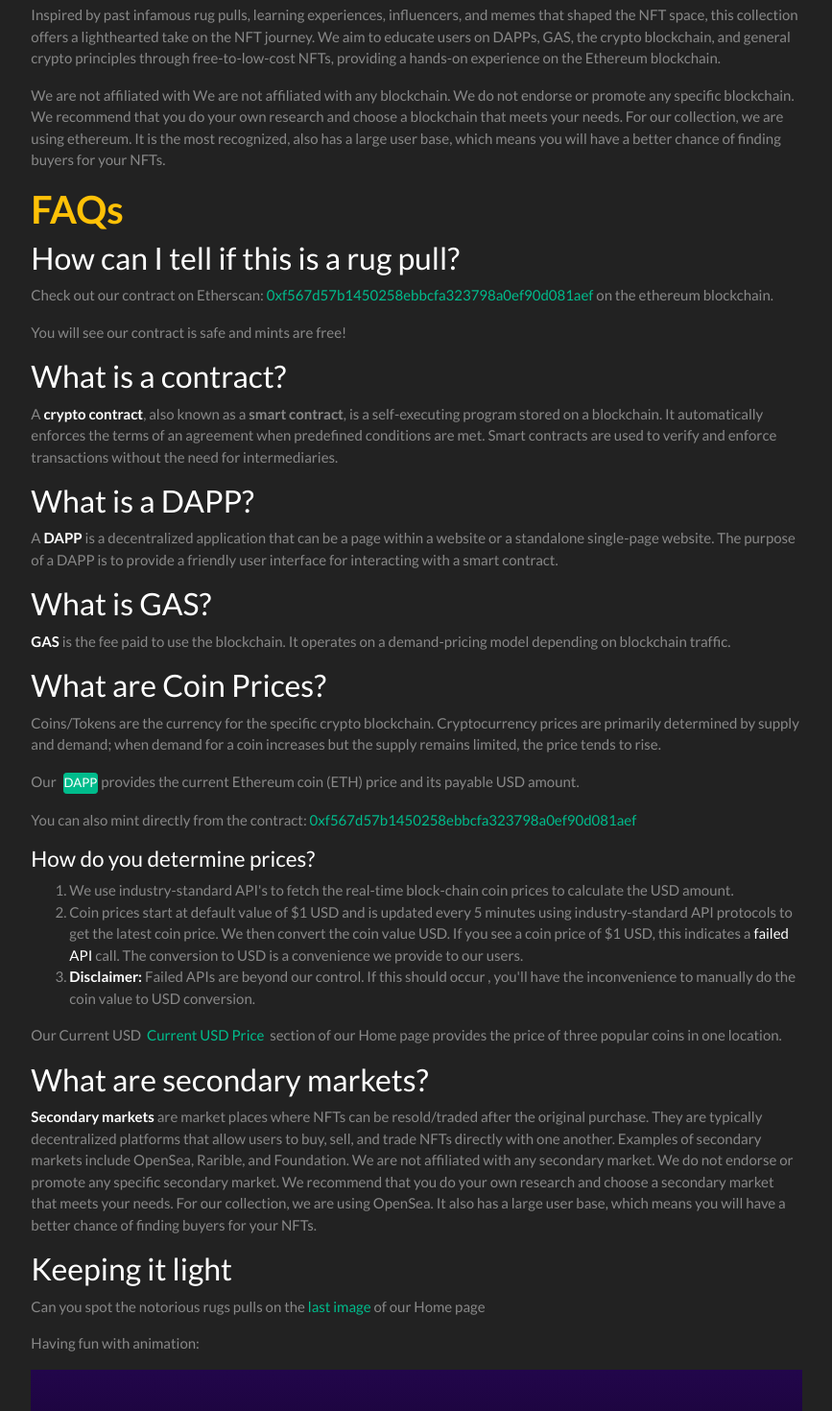
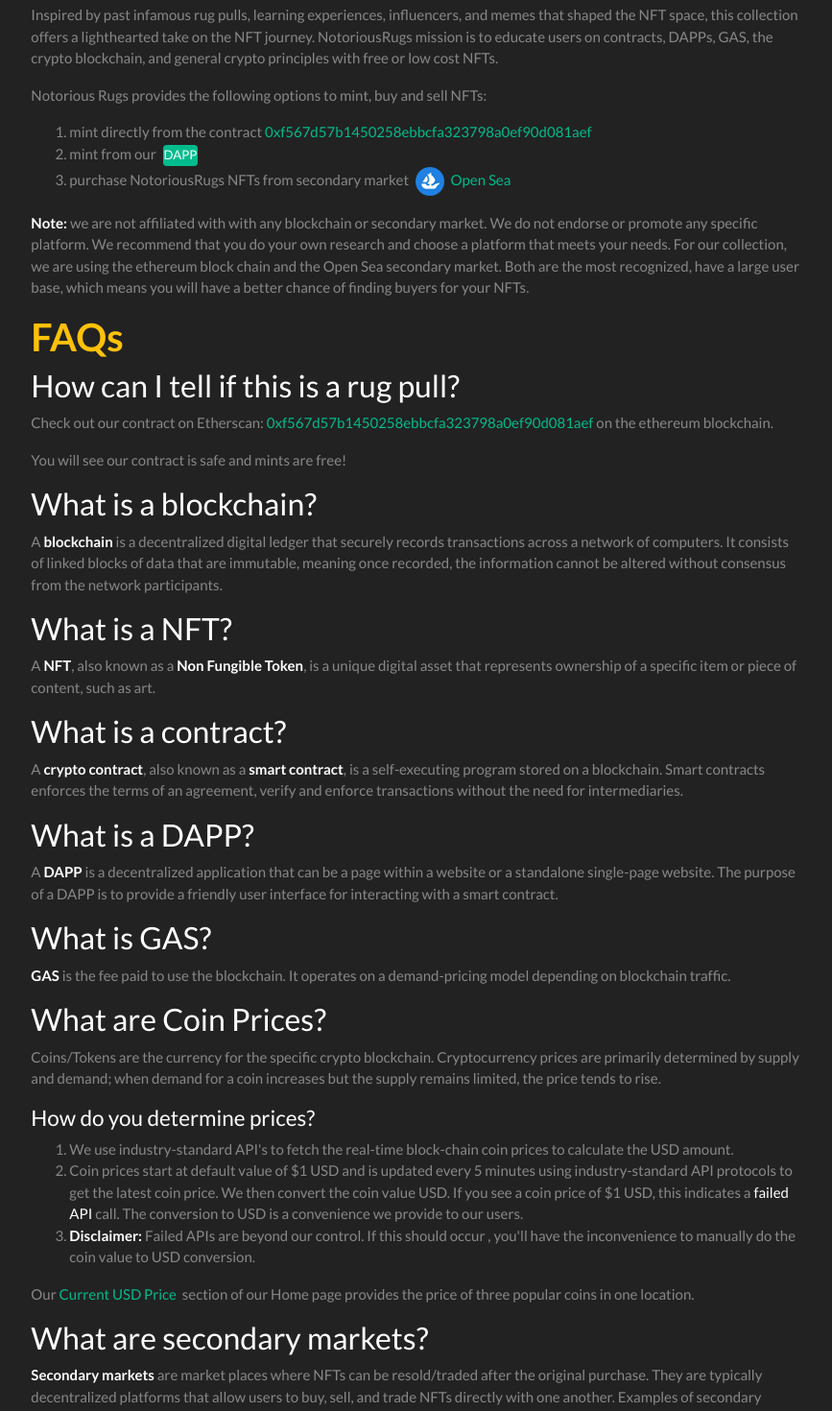
Before and after one commit to sal-420/RugzWeb, a React (Create React App) app: page /About in a window 1280 px wide. Shown: the part 180-1650 px from the top of the page at 96% size, without its empty margins (206-1073 px from the left). Built offline with nearby package versions, Linux system fonts and the light colour scheme.

Commit message:
initial push on master

```diff
--- a/src/Components/Crypto.js
+++ b/src/Components/Crypto.js
@@ -100,16 +100,23 @@ class Crypto extends Component {
     ));
 
     return (
-      <section
-        id="anchor-current-usd-price"
-        className="crypto-container text-center"
-      >
-        <p className="text-white">Current USD Price (per Axios API) for 3 popular tokens updated every 15 minutes</p>
-        <ul className="crypto">
-          {' '}
-          {cryptoList}{' '}
-        </ul>
-      </section>
+      <>
+        <div>
+          <a href="#anchor-current-usd-price" id="anchor-current-usd-price">
+            <span className="d-none">
+              Anchor for crypto proices
+            </span>
+          </a>
+        </div>
+
+        <section className="crypto-container text-center">
+          <p className="text-white">
+            Current USD Price (per Axios API) for 3 popular tokens updated every
+            15 minutes
+          </p>
+          <ul className="crypto"> {cryptoList} </ul>
+        </section>
+      </>
     );
   }
 }
--- a/src/Components/LinkToAnchor.js
+++ b/src/Components/LinkToAnchor.js
@@ -5,9 +5,9 @@ const LinkToAnchor = (props) => {
     useEffect(() => {
         console.log(`Scrolling to anchor ID: ${props.anchorId}`);
     const anchor = document.getElementById(props.anchorId);
-    // if (anchor) {
-    //   anchor.scrollIntoView({ behavior: 'smooth' });
-    // }
+    if (anchor) {
+      anchor.scrollIntoView({ behavior: 'smooth' });
+    }
   }, [props.anchorId]);
 
   return (
--- a/src/Components/RugzHomeShowRoom.js
+++ b/src/Components/RugzHomeShowRoom.js
@@ -4,7 +4,9 @@ import rugz from "../images/rugs8.webp";
 export default function RugzHomeShowRoom() {
   return (
     <section className="d-flex-row text-center bg-blue-navy">
-      <a id="anchor-showroom"></a>
+      <a href="#anchor-showroom" id="anchor-showroom">
+        <span className="d-none">Anchor for rugs showroom</span>
+      </a>
       <div className="col"></div>
       <div className="col text-center pt-5">
         <img
--- a/src/Components/RugzHomeSpashPage.js
+++ b/src/Components/RugzHomeSpashPage.js
@@ -1,18 +1,26 @@
-import React from "react";
-import spashPage from "../images/splashpage.webp";
+import React from 'react';
+import splashPage from '../images/splashpage.webp';
 
 export default function RugzHomeSpashPage() {
   return (
+    <>
+      <div>
+        <a href="#anchor-splash-page" id="anchor-splash-page">
+          <span className="d-none">
+            Anchor for Boardwalk scene overlooking NFT rugs parting on a boat
+          </span>
+        </a>
+      </div>
       <section id="anchor-splash-pageZ" className="d-flex-row bg-navy-purple">
-      <a id="anchor-splash-page"></a>
         <div className="">
           <img
-          src={spashPage}
+            src={splashPage}
             className="imgshadow img-fluid"
             alt="Boardwalk scene overlooking NFT rugs parting on a boat. The vendors and signs call out notorious rug pulls and scams."
             loading="lazy"
           />
         </div>
       </section>
+    </>
   );
 }
--- a/src/Pages/About.js
+++ b/src/Pages/About.js
@@ -13,17 +13,17 @@ export default function About() {
         <title>NotoriousRugs - About</title>
         <meta
           name="description"
-          content="Discover 6969 free-to-low-cost NotoriousRug NFTs, inspired by infamous rug pulls and the lessons they taught. The first 420 NFTs are completely free, while the rest are available at an almost-free price. Our goal is to provide an enjoyable experience and valuable education for NFT enthusiasts."
+          content="6969 Free NFTs inspired by numerous appalling rug pulls. The first 4200 NFTs are completely free, while the rest are available at an almost-free price. Our mission is to provide users with an enjoyable experience and valuable education on their NFT journey."
         />
-        <meta name="keywords" content="Free, NFT" />
+        <meta name="keywords" content="Free NFTs" />
         <meta property="og:locale" content="es_ES" />
         <meta
           property="og:title"
-          content="NotoriousRugs - a collection of Free NFTs"
+          content="NotoriousRugs - a collection of Free NFTs or low-cost NFTs"
         />
         <meta
           property="og:description"
-          content="Discover 6969 free-to-low-cost NotoriousRug NFTs, inspired by infamous rug pulls and the lessons they taught. The first 420 NFTs are completely free, while the rest are available at an almost-free price. Our goal is to provide an enjoyable experience and valuable education for NFT enthusiasts."
+          content="6969 Free NFTs inspired by numerous appalling rug pulls. The first 4200 NFTs are completely free, while the rest are available at an almost-free price. Our mission is to provide users with an enjoyable experience and valuable education on their NFT journey."
         />
         <meta property="og:url" content="https://notoriousrugs.io" />
         <meta
@@ -38,18 +38,62 @@ export default function About() {
         <p>
           Inspired by past infamous rug pulls, learning experiences,
           influencers, and memes that shaped the NFT space, this collection
-          offers a lighthearted take on the NFT journey. We aim to educate users
-          on DAPPs, GAS, the crypto blockchain, and general crypto principles
-          through free-to-low-cost NFTs, providing a hands-on experience on the
-          Ethereum blockchain.
+          offers a lighthearted take on the NFT journey. NotoriousRugs mission
+          is to educate users on contracts, DAPPs, GAS, the crypto blockchain,
+          and general crypto principles with free or low cost NFTs.
         </p>
+        <div>
           <p>
-          We are not affiliated with We are not affiliated with any blockchain.
-          We do not endorse or promote any specific blockchain. We recommend
-          that you do your own research and choose a blockchain that meets your
-          needs. For our collection, we are using ethereum. It is the most
-          recognized, also has a large user base, which means you will have a
-          better chance of finding buyers for your NFTs.
+            Notorious Rugs provides the following options to mint, buy and sell
+            NFTs:
+          </p>
+          <ol>
+            <li>
+              mint directly from the contract{' '}
+              <a
+                href="https://etherscan.io/address/0xf567d57b1450258ebbcfa323798a0ef90d081aef#code"
+                alt="go to Etherscan contract address"
+                aria-label="go to Etherscan contract address"
+              >
+                0xf567d57b1450258ebbcfa323798a0ef90d081aef
+              </a>
+            </li>
+            <li>
+              mint from our{' '}
+              <MintButton
+                btnText="DAPP"
+                btnId="dapp"
+                btnSize="sm"
+                btnClass="ml-1 p-0"
+              />{' '}
+            </li>
+            <li>
+              purchase NotoriousRugs NFTs from secondary market &nbsp;
+              <a
+                href="https://opensea.io/collection/notorious-rugs"
+                title="Open Sea"
+                className="myBtn"
+              >
+                <img
+                  src="images/opensea.png"
+                  alt="Go to our collection on Open Sea"
+                  aria-label="Go to our collection on Open Sea"
+                  title="Go to our collection on Open Sea"
+                />
+                &nbsp; Open Sea
+              </a>
+            </li>
+          </ol>
+        </div>
+        <p>
+          <strong className="text-white">Note: </strong> we are not affiliated
+          with with any blockchain or secondary market. We do not endorse or
+          promote any specific platform. We recommend that you do your own
+          research and choose a platform that meets your needs. For our
+          collection, we are using the ethereum block chain and the Open Sea
+          secondary market. Both are the most recognized, have a large user
+          base, which means you will have a better chance of finding buyers for
+          your NFTs.
         </p>
         <section className="text-break text-wrap">
           <h2 className="font-weight-bold">FAQs</h2>
@@ -58,7 +102,6 @@ export default function About() {
             Check out our contract on Etherscan:{' '}
             <a
               href="https://etherscan.io/address/0xf567d57b1450258ebbcfa323798a0ef90d081aef#code"
-              alt="go to Etherscan contract address"
               aria-label="go to Etherscan contract address"
             >
               0xf567d57b1450258ebbcfa323798a0ef90d081aef
@@ -66,15 +109,33 @@ export default function About() {
             &nbsp;on the ethereum blockchain.{' '}
           </p>
           <p>You will see our contract is safe and mints are free!</p>
+        </section>
+        <section>
+          <h3>What is a blockchain?</h3>
+          <p>
+            A <strong className="text-white">blockchain</strong> is a
+            decentralized digital ledger that securely records transactions
+            across a network of computers. It consists of linked blocks of data
+            that are immutable, meaning once recorded, the information cannot be
+            altered without consensus from the network participants.
+          </p>
+        </section>
+        <section>
+          <h3>What is a NFT?</h3>
+          <p>
+            A <strong className="text-white">NFT</strong>, also known as a{' '}
+            <strong className="text-white">Non Fungible Token</strong>, is a
+            unique digital asset that represents ownership of a specific item or
+            piece of content, such as art.
+          </p>
+        </section>
         <section>
           <h3>What is a contract?</h3>
           <p>
             A <strong className="text-white">crypto contract</strong>, also
-              known as a{' '}
-              <strong className="white-warning">smart contract</strong>, is a
-              self-executing program stored on a blockchain. It automatically
-              enforces the terms of an agreement when predefined conditions are
-              met. Smart contracts are used to verify and enforce transactions
+            known as a <strong className="text-white">smart contract</strong>,
+            is a self-executing program stored on a blockchain. Smart contracts
+            enforces the terms of an agreement, verify and enforce transactions
             without the need for intermediaries.
           </p>
         </section>
@@ -83,13 +144,13 @@ export default function About() {
           <p>
             A <strong className="text-white">DAPP</strong> is a decentralized
             application that can be a page within a website or a standalone
-              single-page website. The purpose of a DAPP is to provide a
-              friendly user interface for interacting with a smart contract.
+            single-page website. The purpose of a DAPP is to provide a friendly
+            user interface for interacting with a smart contract.
           </p>
         </section>
         <section>
+          <h3>What is GAS?</h3>
           <p>
-              <h3>What is GAS?</h3>
             <strong className="text-white">GAS</strong> is the fee paid to use
             the blockchain. It operates on a demand-pricing model depending on
             blockchain traffic.
@@ -99,47 +160,24 @@ export default function About() {
           <h3>What are Coin Prices?</h3>
           <p>
             Coins/Tokens are the currency for the specific crypto blockchain.
-              Cryptocurrency prices are primarily determined by supply and
-              demand; when demand for a coin increases but the supply remains
-              limited, the price tends to rise.
+            Cryptocurrency prices are primarily determined by supply and demand;
+            when demand for a coin increases but the supply remains limited, the
+            price tends to rise.
           </p>
         </section>
-          <section>
-            <p>
-              Our{' '}
-              <MintButton
-                btnText="DAPP"
-                btnId="dapp"
-                btnSize="sm"
-                btnClass="ml-1 p-0"
-              />{' '}
-              provides the current Ethereum coin (ETH) price and its payable USD
-              amount.
-            </p>
 
-            <p>
-              You can also mint directly from the contract:{' '}
-              <a
-                href="https://etherscan.io/address/0xf567d57b1450258ebbcfa323798a0ef90d081aef#code"
-                alt="Etherscan contract address"
-                aria-label="Etherscan contract address"
-              >
-                0xf567d57b1450258ebbcfa323798a0ef90d081aef
-              </a>
-            </p>
-          </section>
         <section>
           <h4> How do you determine prices?</h4>
           <ol>
             <li>
-                We use industry-standard API's to fetch the real-time
-                block-chain coin prices to calculate the USD amount.
+              We use industry-standard API's to fetch the real-time block-chain
+              coin prices to calculate the USD amount.
             </li>
             <li>
-                Coin prices start at default value of $1 USD and is updated
-                every 5 minutes using industry-standard API protocols to get the
-                latest coin price. We then convert the coin value USD. If you
-                see a coin price of $1 USD, this indicates a{' '}
+              Coin prices start at default value of $1 USD and is updated every
+              5 minutes using industry-standard API protocols to get the latest
+              coin price. We then convert the coin value USD. If you see a coin
+              price of $1 USD, this indicates a{' '}
               <span className="text-white">failed API</span> call. The
               conversion to USD is a convenience we provide to our users.
             </li>
@@ -150,7 +188,7 @@ export default function About() {
             </li>
           </ol>
           <p>
-              Our Current USD&nbsp;
+            Our
             <HashLink
               to="/#anchor-current-usd-price"
               scroll={(el) =>
@@ -159,24 +197,40 @@ export default function About() {
             >
               &nbsp;Current USD Price
             </HashLink>
-              &nbsp; section of our Home page provides the price of three
-              popular coins in one location.
+            &nbsp; section of our Home page provides the price of three popular
+            coins in one location.
           </p>
         </section>
+
+        <section>
+          <h3>What are secondary markets?</h3>
           <p>
-            <h3>What are secondary markets?</h3>
             <strong className="text-white">Secondary markets</strong> are market
             places where NFTs can be resold/traded after the original purchase.
             They are typically decentralized platforms that allow users to buy,
             sell, and trade NFTs directly with one another. Examples of
             secondary markets include OpenSea, Rarible, and Foundation. We are
-            not affiliated with any secondary market. We do not endorse or
-            promote any specific secondary market. We recommend that you do your
-            own research and choose a secondary market that meets your needs.
-            For our collection, we are using OpenSea. It also has a large user
-            base, which means you will have a better chance of finding buyers
-            for your NFTs.
+            not affiliated with any secondary market.
           </p>
+        </section>
+        <section>
+          <h3>What is a wallet?</h3>
+          <p>
+            A <strong className="text-white">wallet</strong> is a software
+            program (browser extension) that stores your public and private
+            keys, allowing you to send and receive cryptocurrency. It also
+            interacts with various blockchain networks to enable users to manage
+            their digital assets.
+          </p>
+          <p>
+            Wallets can be hardware-based, known as{' '}
+            <strong className="text-white">cold wallets</strong>, meaning they
+            are on a physical device that you connect to your laptop making it
+            more secure against hacking and online threats.
+          </p>
+        </section>
+        <section>
+          <hr className="border-2 border-top border-white" />
         </section>
         <section>
           <h3>Keeping it light</h3>
@@ -185,8 +239,8 @@ export default function About() {
             {/* <LinkToAnchor
               anchorId="anchor-splash-page"
               anchorText="last image"
-            />{' '}
-            of the home page. */}
+            />{' '} */}
+            of the home page.
             <HashLink
               to="/#anchor-splash-page"
               scroll={(el) =>
--- a/src/Pages/Home.js
+++ b/src/Pages/Home.js
@@ -16,17 +16,17 @@ export default function Home() {
         />
         <meta
           name="description"
-          content="6969 free-to-low-cost NotoriousRug NFTs, inspired by numerous appalling rug pulls, are available to collectors. The first 420 NFTs are completely free, while the rest are offered at an almost-free price. Our mission is to provide users with an enjoyable experience and valuable education on their NFT journey."
+          content="6969 Free NFTs inspired by numerous appalling rug pulls. The first 4200 NFTs are completely free, while the rest are offered at an almost-free price. Our mission is to provide users with an enjoyable experience and valuable education on their NFT journey."
         />
-        <meta name="keywords" content="Free, NFT"></meta>
+        <meta name="keywords" content="Free NFTs"></meta>
         <meta property="og: locale" content="es_ES" />
         <meta
           property="og:title"
-          content="NotoriousRugs - a collection fo Free NFTs"
+          content="NotoriousRugs - a collection of free NFTs / low-cost NFTs"
         />
         <meta
           property="og:description"
-          content="6969 free-to-low-cost NotoriousRug NFTs, inspired by numerous appalling rug pulls, are available to collectors. The first 420 NFTs are completely free, while the rest are offered at an almost-free price. Our mission is to provide users with an enjoyable experience and valuable education on their NFT journey."
+          content="6969 Free NFTs inspired by numerous appalling rug pulls. The first 4200 NFTs are completely free, while the rest are offered at an almost-free price. Our mission is to provide users with an enjoyable experience and valuable education on their NFT journey."
         />
         <meta property="og:url" content="https://notoriousrugs.io" />
         <meta
--- a/src/Pages/Partners.js
+++ b/src/Pages/Partners.js
@@ -13,17 +13,17 @@ export default function Partners() {
         <title>"NotoriousRugs - Partners"</title>
         <meta
           name="description"
-          content="6969 free-to-low-cost NotoriousRug NFTs, inspired by numerous appalling rug pulls, are available to collectors. The first 420 NFTs are completely free, while the rest are offered at an almost-free price. Our mission is to provide users with an enjoyable experience and valuable education on their NFT journey."
+          content="6969 Free NFTs inspired by numerous appalling rug pulls. The first 4200 NFTs are completely free, while the rest are offered at an almost-free price. Our mission is to provide users with an enjoyable experience and valuable education on their NFT journey."
         />
-        <meta name="keywords" content="Free, NFT" />
+        <meta name="keywords" content="Free NFTs" />
         <meta property="og: locale" content="es_ES" />
         <meta
           property="og:title"
-          content="NotoriousRugs - a collection fo Free NFTs"
+          content="NotoriousRugs - a collection of free NFTs / low-cost NFTs"
         />
         <meta
           property="og:description"
-          content="6969 free-to-low-cost NotoriousRug NFTs, inspired by numerous appalling rug pulls, are available to collectors. The first 420 NFTs are completely free, while the rest are offered at an almost-free price. Our mission is to provide users with an enjoyable experience and valuable education on their NFT journey."
+          content="6969 Free NFTs inspired by numerous appalling rug pulls. The first 4200 NFTs are completely free, while the rest are offered at an almost-free price. Our mission is to provide users with an enjoyable experience and valuable education on their NFT journey."
         />
         <meta property="og:url" content="https://notoriousrugs.io/Partners" />
         <meta
```
Also changed, not shown: src/index.js (+7 -7 lines), 1 other file (tests, documents, lock files or other folders). Lines whose indentation alone changed are shown as unchanged.
